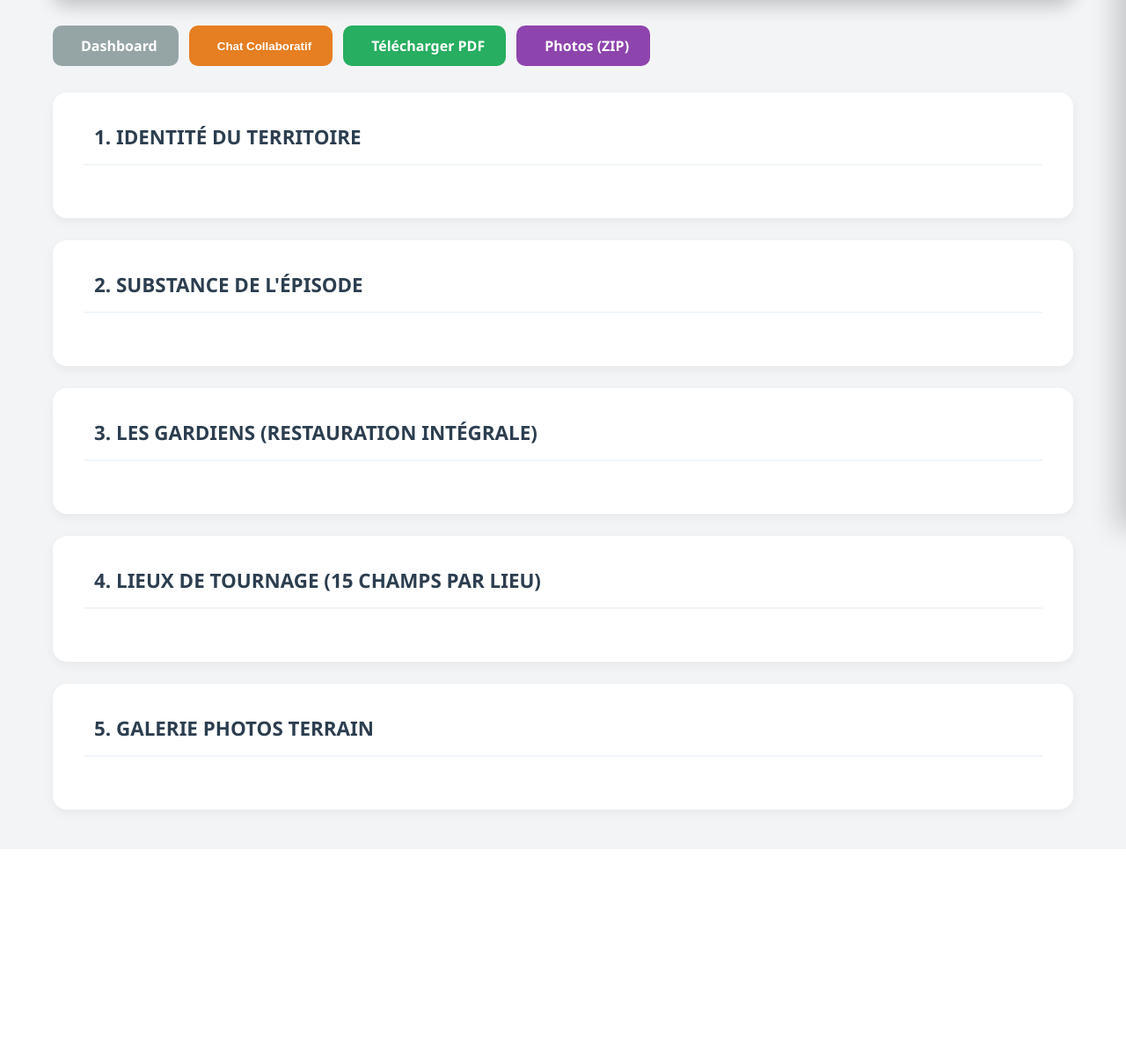
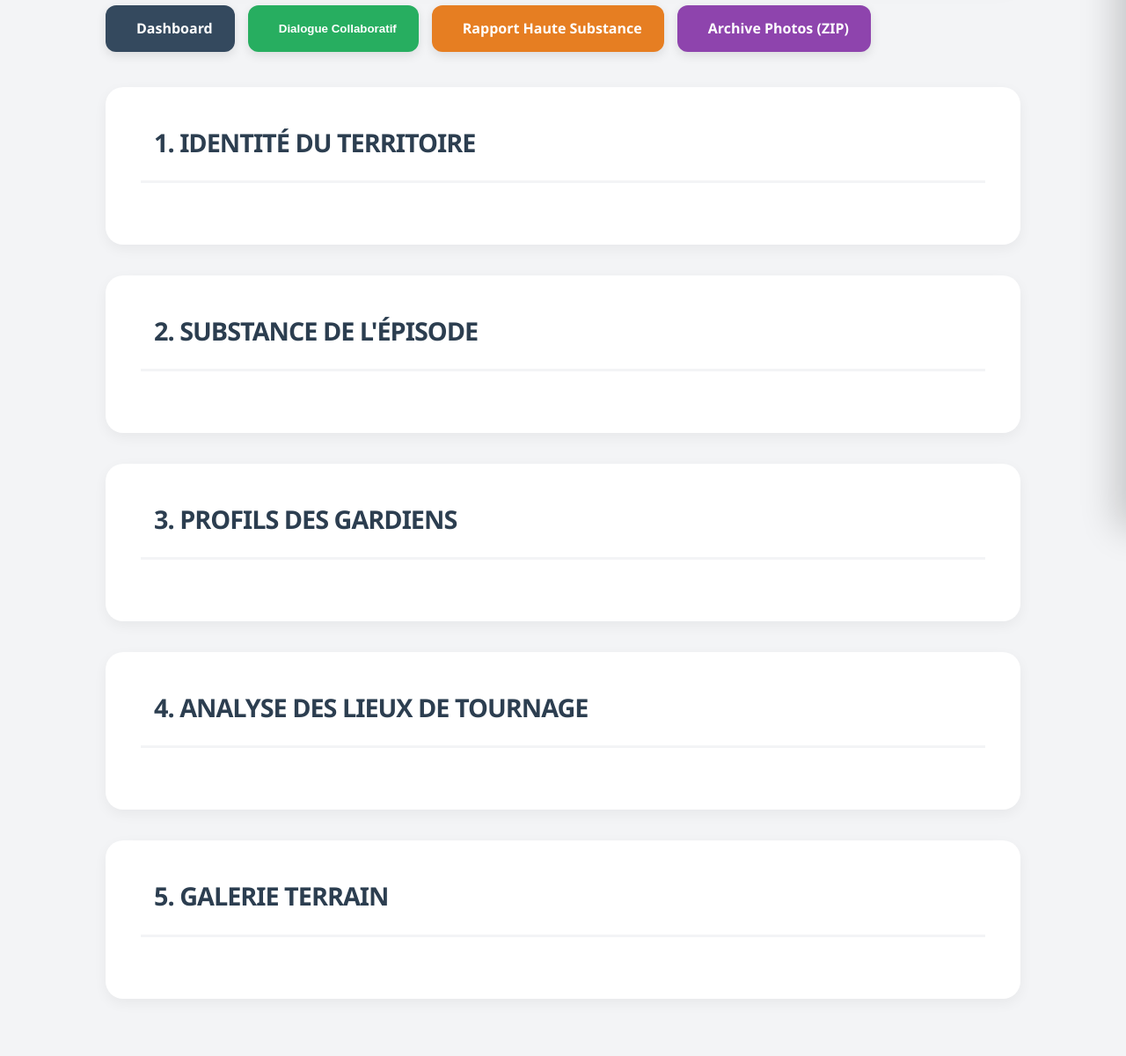
Before and after one commit to mediances-ops/rk2, a Flask app: template templates/admin_reperage_detail.html in a window 1280 px wide. Shown: the part 200-1400 px from the top of the page at 88% size. Before the commit the page ends 1132 px from the top, so only its background shows below. Run offline with Flask 3, Linux system fonts and the light colour scheme; the template is opened without the code that fills it, so the values that code supplies are empty; parts of the project's set-up code (start-up, migrations or seed data) failed here and were passed over.

Commit message:
Update admin_reperage_detail.html

```diff
--- a/templates/admin_reperage_detail.html
+++ b/templates/admin_reperage_detail.html
@@ -3,62 +3,85 @@
 <head>
     <meta charset="UTF-8">
     <meta name="viewport" content="width=device-width, initial-scale=1.0">
-    <title>{{ reperage.region }} | Substance Detail</title>
-    <!-- Lucide Icons -->
+    <title>{{ reperage.region }} | Analyse de Substance</title>
     <script src="https://unpkg.com/lucide@latest"></script>
     <style>
         /* ============================================================
-           ARCHITECTURE VISUELLE V7 - FICHE DE SUBSTANCE INTÉGRALE
+           ARCHITECTURE VISUELLE V7 - LECTURE HAUTE SUBSTANCE
            ============================================================ */
+        :root {
+            --primary: #2C3E50;
+            --secondary: #E67E22;
+            --bg: #f3f4f6;
+            --text: #2c3e50;
+            --border: #e2e8f0;
+        }
+
         * { margin: 0; padding: 0; box-sizing: border-box; }
-        body { font-family: 'Segoe UI', Tahoma, Geneva, Verdana, sans-serif; background: #f3f4f6; color: #2C3E50; }
-        .container { max-width: 1200px; margin: 0 auto; padding: 20px; }
+        body { font-family: 'Segoe UI', sans-serif; background: var(--bg); color: var(--text); line-height: 1.6; }
+        .container { max-width: 1100px; margin: 0 auto; padding: 30px; }
 
-        /* HEADER V7 AVEC BANNIÈRE */
+        /* HEADER ANALYTIQUE */
         .page-header {
-            background: linear-gradient(rgba(44, 62, 80, 0.8), rgba(44, 62, 80, 0.8)), url('{{ reperage.image_region or "https://destinationsetcuisines.com/doc/multilingue/bannerreperage.jpg" }}');
-            background-size: cover; background-position: center;
-            border-radius: 16px; padding: 60px 40px; margin-bottom: 30px; color: white;
-            box-shadow: 0 8px 20px rgba(0,0,0,0.2);
+            background: linear-gradient(135deg, var(--primary) 0%, #1a252f 100%);
+            border-radius: 20px; padding: 50px; margin-bottom: 40px; color: white;
+            box-shadow: 0 10px 30px rgba(0,0,0,0.15); position: relative; overflow: hidden;
         }
-        .header-content h1 { font-size: 3rem; font-weight: 800; margin: 0; letter-spacing: -1.5px; }
-        .header-meta { display: flex; gap: 20px; margin-top: 15px; font-weight: 600; opacity: 0.9; }
+        .header-content { position: relative; z-index: 2; }
+        .page-header h1 { font-size: 3.5rem; font-weight: 800; letter-spacing: -2px; margin-bottom: 10px; }
+        .header-badge { background: var(--secondary); color: white; padding: 6px 15px; border-radius: 50px; font-weight: 800; font-size: 0.8rem; text-transform: uppercase; }
 
-        /* NAVIGATION ACTIONS */
-        .nav-actions { display: flex; gap: 12px; margin-bottom: 30px; flex-wrap: wrap; }
+        /* BARRE D'ACTIONS RAPIDES */
+        .action-bar { display: flex; gap: 15px; margin-bottom: 40px; flex-wrap: wrap; position: sticky; top: 20px; z-index: 100; }
         .btn {
-            padding: 12px 24px; border-radius: 10px; border: none; cursor: pointer;
-            font-weight: 700; display: inline-flex; align-items: center; gap: 8px;
-            text-decoration: none; transition: 0.2s; color: white;
+            padding: 14px 25px; border-radius: 12px; border: none; cursor: pointer;
+            font-weight: 700; display: inline-flex; align-items: center; gap: 10px;
+            text-decoration: none; transition: 0.3s; color: white; box-shadow: 0 4px 12px rgba(0,0,0,0.1);
         }
-        .btn-back { background: #95a5a6; }
-        .btn-print { background: #27ae60; }
+        .btn-back { background: #34495e; }
+        .btn-print { background: var(--secondary); }
         .btn-zip { background: #8e44ad; }
-        .btn-chat { background: #E67E22; }
-        .btn:hover { transform: translateY(-2px); filter: brightness(1.1); }
+        .btn-chat { background: #27ae60; }
+        .btn:hover { transform: translateY(-3px); box-shadow: 0 6px 20px rgba(0,0,0,0.15); filter: brightness(1.1); }
 
-        /* SECTIONS DE SUBSTANCE */
-        .section { background: white; border-radius: 16px; padding: 35px; margin-bottom: 25px; box-shadow: 0 4px 12px rgba(0,0,0,0.05); }
-        .section-header { display: flex; align-items: center; gap: 12px; margin-bottom: 25px; border-bottom: 2px solid #f1f5f9; padding-bottom: 15px; }
-        .section-title { font-size: 1.4rem; font-weight: 800; text-transform: uppercase; color: #2C3E50; }
+        /* BLOCS DE SUBSTANCE - MISE EN PAGE NARRATIVE */
+        .section { background: white; border-radius: 20px; padding: 40px; margin-bottom: 35px; box-shadow: 0 5px 15px rgba(0,0,0,0.05); }
+        .section-header { display: flex; align-items: center; gap: 15px; margin-bottom: 30px; border-bottom: 3px solid var(--bg); padding-bottom: 20px; }
+        .section-title { font-size: 1.8rem; font-weight: 800; text-transform: uppercase; letter-spacing: -1px; }
+        .section-header i { color: var(--secondary); }
 
-        .data-grid { display: grid; grid-template-columns: repeat(auto-fit, minmax(250px, 1fr)); gap: 20px; }
-        .data-item { background: #f8fafc; padding: 15px; border-radius: 10px; border: 1px solid #e2e8f0; }
-        .label { font-size: 0.75rem; font-weight: 800; text-transform: uppercase; color: #E67E22; margin-bottom: 5px; display: block; }
-        .value { font-size: 1rem; font-weight: 600; line-height: 1.5; white-space: pre-wrap; }
+        /* GRILLE DE DONNÉES ÉPURÉE */
+        .data-list { display: grid; grid-template-columns: 1fr; gap: 25px; }
+        .data-row { display: grid; grid-template-columns: 250px 1fr; gap: 30px; padding-bottom: 15px; border-bottom: 1px solid #f1f5f9; }
+        .data-label { font-size: 0.85rem; font-weight: 800; color: var(--secondary); text-transform: uppercase; letter-spacing: 1px; }
+        .data-value { font-size: 1.05rem; font-weight: 600; color: var(--primary); }
+        .data-value.long-text { font-weight: 500; line-height: 1.8; text-align: justify; }
 
-        /* TRIPTYQUE GARDIENS & LIEUX */
-        .card { border: 2px solid #f1f5f9; border-radius: 12px; padding: 20px; margin-bottom: 20px; background: #fff; }
-        .card-header { background: #2C3E50; color: white; padding: 10px 15px; border-radius: 8px; margin-bottom: 15px; font-weight: 700; }
+        /* CARTES INDIVIDUELLES (GARDIENS & LIEUX) */
+        .sub-card { background: #f8fafc; border: 2px solid var(--border); border-radius: 15px; padding: 30px; margin-bottom: 25px; transition: 0.3s; }
+        .sub-card:hover { border-color: var(--secondary); }
+        .card-title { font-size: 1.3rem; font-weight: 800; margin-bottom: 20px; display: flex; align-items: center; gap: 10px; color: var(--primary); border-left: 5px solid var(--secondary); padding-left: 15px; }
 
-        /* CHAT PANEL */
-        #adminChatPanel { position: fixed; right: -450px; top: 0; width: 450px; height: 100vh; background: white; z-index: 10000; transition: 0.4s; box-shadow: -10px 0 30px rgba(0,0,0,0.2); display: flex; flex-direction: column; }
+        /* GALERIE */
+        .gallery { display: grid; grid-template-columns: repeat(auto-fill, minmax(250px, 1fr)); gap: 20px; }
+        .photo-card { border-radius: 12px; overflow: hidden; background: white; border: 1px solid var(--border); transition: 0.3s; }
+        .photo-card img { width: 100%; height: 200px; object-fit: cover; }
+        .photo-card p { padding: 10px; font-size: 0.8rem; font-weight: 700; text-align: center; }
+
+        /* CHAT DRAWER */
+        #adminChatPanel { position: fixed; right: -450px; top: 0; width: 450px; height: 100vh; background: white; z-index: 10000; transition: 0.4s cubic-bezier(0.77, 0, 0.175, 1); box-shadow: -10px 0 40px rgba(0,0,0,0.2); display: flex; flex-direction: column; }
         #adminChatPanel.active { right: 0; }
-        .chat-header { background: #2C3E50; color: white; padding: 20px; display: flex; justify-content: space-between; align-items: center; }
-        .chat-messages { flex: 1; overflow-y: auto; padding: 20px; background: #f9f9f9; display: flex; flex-direction: column; gap: 10px; }
-        .chat-bubble { padding: 12px; border-radius: 12px; max-width: 85%; font-size: 0.9rem; }
-        .chat-bubble.production { background: #E67E22; color: white; align-self: flex-end; }
-        .chat-bubble.fixer { background: white; border: 1px solid #ddd; align-self: flex-start; }
+        .chat-header { background: var(--primary); color: white; padding: 25px; display: flex; justify-content: space-between; align-items: center; }
+        .chat-messages { flex: 1; overflow-y: auto; padding: 20px; background: #f4f7f6; display: flex; flex-direction: column; gap: 10px; }
+        .chat-bubble { padding: 12px 16px; border-radius: 15px; max-width: 85%; font-size: 0.95rem; }
+        .chat-bubble.production { background: var(--secondary); color: white; align-self: flex-end; border-bottom-right-radius: 2px; }
+        .chat-bubble.fixer { background: white; border: 1px solid var(--border); align-self: flex-start; border-bottom-left-radius: 2px; }
+
+        @media (max-width: 768px) {
+            .data-row { grid-template-columns: 1fr; gap: 5px; }
+            .page-header { padding: 30px; }
+            .page-header h1 { font-size: 2rem; }
+        }
     </style>
 </head>
 <body>
@@ -67,112 +90,107 @@
         <!-- HEADER -->
         <header class="page-header">
             <div class="header-content">
-                <p style="color: #E67E22; font-weight: 800; margin-bottom: 5px;">Pre-scouting Platform / Substance Detail</p>
+                <span class="header-badge">{{ reperage.statut }}</span>
                 <h1>{{ reperage.region }}</h1>
                 <div class="header-meta">
-                    <span><i data-lucide="map-pin"></i> {{ reperage.pays }}</span>
-                    <span><i data-lucide="user"></i> {{ reperage.fixer_nom }}</span>
-                    <span><i data-lucide="hash"></i> ID #{{ reperage.id }}</span>
+                    <span><i data-lucide="map"></i> {{ reperage.pays }}</span>
+                    <span><i data-lucide="user-check"></i> {{ reperage.fixer_nom }}</span>
+                    <span><i data-lucide="calendar"></i> {{ reperage.created_at.split('T')[0] }}</span>
                 </div>
             </div>
         </header>
 
-        <!-- NAVIGATION ACTIONS (RESTAURATION FIX 5 & 6) -->
-        <div class="nav-actions">
+        <!-- ACTIONS -->
+        <div class="action-bar">
             <a href="/admin" class="btn btn-back"><i data-lucide="arrow-left"></i> Dashboard</a>
-            <button onclick="toggleChat()" class="btn btn-chat"><i data-lucide="message-square"></i> Chat Collaboratif</button>
-            <a href="/admin/reperage/{{ reperage.id }}/print" target="_blank" class="btn btn-print"><i data-lucide="printer"></i> Télécharger PDF</a>
-            <a href="/admin/reperage/{{ reperage.id }}/photos" class="btn btn-zip"><i data-lucide="package"></i> Photos (ZIP)</a>
+            <button onclick="toggleChat()" class="btn btn-chat"><i data-lucide="messages-square"></i> Dialogue Collaboratif</button>
+            <a href="/admin/reperage/{{ reperage.id }}/print" target="_blank" class="btn btn-print"><i data-lucide="printer"></i> Rapport Haute Substance</a>
+            <a href="/admin/reperage/{{ reperage.id }}/photos" class="btn btn-zip"><i data-lucide="package"></i> Archive Photos (ZIP)</a>
         </div>
 
-        <!-- 1. IDENTITÉ DU TERRITOIRE -->
+        <!-- 1. LE TERRITOIRE -->
         <div class="section">
-            <div class="section-header"><i data-lucide="globe"></i><h2 class="section-title">1. Identité du Territoire</h2></div>
-            <div class="data-grid">
+            <div class="section-header"><i data-lucide="globe-2"></i><h2 class="section-title">1. Identité du Territoire</h2></div>
+            <div class="data-list">
                 {% for k, v in territoire.items() %}
-                {% if v %}
-                <div class="data-item">
-                    <span class="label">{{ k.replace('_', ' ') }}</span>
-                    <div class="value">{{ v|linkify|safe }}</div>
+                <div class="data-row">
+                    <span class="data-label">{{ k.replace('_', ' ') }}</span>
+                    <div class="data-value {% if v|length > 100 %}long-text{% endif %}">{{ v|linkify|safe }}</div>
                 </div>
-                {% endif %}
                 {% endfor %}
             </div>
         </div>
 
-        <!-- 2. SUBSTANCE DE L'ÉPISODE -->
+        <!-- 2. L'ÉPISODE (SUBSTANCE NARRATIVE) -->
         <div class="section">
             <div class="section-header"><i data-lucide="clapperboard"></i><h2 class="section-title">2. Substance de l'Épisode</h2></div>
-            <div class="data-grid">
+            <div class="data-list">
                 {% for k, v in episode.items() %}
-                {% if v %}
-                <div class="data-item">
-                    <span class="label">{{ k.replace('_', ' ') }}</span>
-                    <div class="value">{{ v|linkify|safe }}</div>
+                <div class="data-row">
+                    <span class="data-label">{{ k.replace('_', ' ') }}</span>
+                    <div class="data-value long-text">{{ v|linkify|safe }}</div>
                 </div>
-                {% endif %}
                 {% endfor %}
             </div>
         </div>
 
-        <!-- 3. LES GARDIENS (TRIPTYQUE COMPLET) -->
+        <!-- 3. LES GARDIENS (TRIPTYQUE HUMAIN) -->
         <div class="section">
-            <div class="section-header"><i data-lucide="users"></i><h2 class="section-title">3. Les Gardiens (Restauration Intégrale)</h2></div>
+            <div class="section-header"><i data-lucide="users"></i><h2 class="section-title">3. Profils des Gardiens</h2></div>
             {% for g in reperage.gardiens %}
-            <div class="card">
-                <div class="card-header">GARDIEN #{{ g.ordre }} : {{ g.prenom }} {{ g.nom }}</div>
-                <div class="data-grid">
-                    <div class="data-item"><span class="label">Âge / Fonction</span><div class="value">{{ g.age }} ans - {{ g.fonction }}</div></div>
-                    <div class="data-item"><span class="label">Savoir-faire</span><div class="value">{{ g.savoir_transmis }}</div></div>
-                    <div class="data-item"><span class="label">Psychologie & Histoire</span><div class="value">{{ g.histoire_personnelle }}</div></div>
-                    <div class="data-item"><span class="label">Évaluation Cinégénie</span><div class="value">{{ g.evaluation_cinegenie }}</div></div>
-                    <div class="data-item"><span class="label">Contact</span><div class="value">{{ g.telephone }}<br>{{ g.email }}</div></div>
+            <div class="sub-card">
+                <div class="card-title"><i data-lucide="user"></i> Gardien #{{ g.ordre }} : {{ g.prenom }} {{ g.nom }}</div>
+                <div class="data-list">
+                    <div class="data-row"><span class="data-label">Identité</span><div class="data-value">{{ g.age }} ans | {{ g.fonction }}</div></div>
+                    <div class="data-row"><span class="data-label">Savoir Transmis</span><div class="data-value long-text">{{ g.savoir_transmis }}</div></div>
+                    <div class="data-row"><span class="data-label">Histoire & Psychologie</span><div class="data-value long-text">{{ g.histoire_personnelle }}</div></div>
+                    <div class="data-row"><span class="data-label">Évaluation Cinégénie</span><div class="data-value long-text">{{ g.evaluation_cinegenie }}</div></div>
+                    <div class="data-row"><span class="data-label">Coordonnées</span><div class="data-value">{{ g.telephone }} / {{ g.email }}</div></div>
                 </div>
             </div>
             {% endfor %}
         </div>
 
-        <!-- 4. LES LIEUX (TRIPTYQUE COMPLET) -->
+        <!-- 4. LES LIEUX (TRIPTYQUE TECHNIQUE) -->
         <div class="section">
-            <div class="section-header"><i data-lucide="map"></i><h2 class="section-title">4. Lieux de Tournage (15 champs par lieu)</h2></div>
+            <div class="section-header"><i data-lucide="map-pin"></i><h2 class="section-title">4. Analyse des Lieux de Tournage</h2></div>
             {% for l in reperage.lieux %}
-            <div class="card">
-                <div class="card-header">LIEU #{{ l.numero_lieu }} : {{ l.nom }} ({{ l.type_environnement }})</div>
-                <div class="data-grid">
-                    <div class="data-item"><span class="label">Description Visuelle</span><div class="value">{{ l.description_visuelle }}</div></div>
-                    <div class="data-item"><span class="label">Cinégénie & Axes</span><div class="value">{{ l.cinegenie }}<br>{{ l.axes_camera }}</div></div>
-                    <div class="data-item"><span class="label">Ambiance Sonore</span><div class="value">{{ l.ambiance_sonore }}</div></div>
-                    <div class="data-item"><span class="label">Logistique</span><div class="value">Accès: {{ l.accessibilite }} / Elec: {{ l.electricite }}</div></div>
-                    <div class="data-item"><span class="label">Météo / Protection</span><div class="value">{{ l.protection_meteo }}</div></div>
+            <div class="sub-card">
+                <div class="card-title"><i data-lucide="tent"></i> Lieu #{{ l.numero_lieu }} : {{ l.nom }}</div>
+                <div class="data-list">
+                    <div class="data-row"><span class="data-label">Nature</span><div class="data-value">{{ l.type_environnement }}</div></div>
+                    <div class="data-row"><span class="data-label">Description Visuelle</span><div class="data-value long-text">{{ l.description_visuelle }}</div></div>
+                    <div class="data-row"><span class="data-label">Analyse Artistique</span><div class="data-value long-text"><strong>Potentiel :</strong> {{ l.cinegenie }}<br><strong>Axes :</strong> {{ l.axes_camera }}</div></div>
+                    <div class="data-row"><span class="data-label">Technique & Logistique</span><div class="data-value long-text"><strong>Accès :</strong> {{ l.accessibilite }} | <strong>Élec :</strong> {{ l.electricite }} | <strong>Météo :</strong> {{ l.protection_meteo }}</div></div>
                 </div>
             </div>
             {% endfor %}
         </div>
 
-        <!-- 5. GALERIE MÉDIAS -->
+        <!-- 5. GALERIE PHOTOS -->
         <div class="section">
-            <div class="section-header"><i data-lucide="camera"></i><h2 class="section-title">5. Galerie Photos Terrain</h2></div>
-            <div style="display: grid; grid-template-columns: repeat(auto-fill, minmax(200px, 1fr)); gap: 15px;">
+            <div class="section-header"><i data-lucide="camera"></i><h2 class="section-title">5. Galerie Terrain</h2></div>
+            <div class="gallery">
                 {% for m in reperage.medias %}
-                <div style="text-align: center; border: 1px solid #ddd; border-radius: 12px; overflow: hidden; background: white;">
-                    <img src="/uploads/{{ reperage.id }}/{{ m.nom_fichier }}" style="width: 100%; height: 150px; object-fit: cover;">
-                    <p style="font-size: 0.7rem; padding: 5px;">{{ m.nom_original }}</p>
+                <div class="photo-card">
+                    <img src="/uploads/{{ reperage.id }}/{{ m.nom_fichier }}" alt="Photo">
+                    <p>{{ m.nom_original }}</p>
                 </div>
                 {% endfor %}
             </div>
         </div>
     </div>
 
-    <!-- CHAT ADMIN DRAWER -->
+    <!-- CHAT ADMIN -->
     <div id="adminChatPanel">
         <div class="chat-header">
-            <h3>Dossier #{{ reperage.id }} Chat</h3>
-            <button onclick="toggleChat()" style="background:none; border:none; color:white; font-size:1.5rem; cursor:pointer;">&times;</button>
+            <h3><i data-lucide="message-square"></i> Chat Production</h3>
+            <button onclick="toggleChat()" style="background:none; border:none; color:white; cursor:pointer;"><i data-lucide="x"></i></button>
         </div>
         <div class="chat-messages" id="adminChatMessages"></div>
-        <div style="padding:20px; border-top:1px solid #eee; display:flex; gap:10px;">
-            <textarea id="adminChatInput" placeholder="Consigne de production..." style="flex:1; padding:10px; border-radius:8px; border:1px solid #ddd; font-family:inherit;"></textarea>
-            <button onclick="sendAdminMessage()" style="background:#E67E22; color:white; border:none; border-radius:8px; padding:10px;"><i data-lucide="send"></i></button>
+        <div class="chat-input-container">
+            <textarea id="adminChatInput" class="chat-input" placeholder="Nouvelle consigne..." rows="2"></textarea>
+            <button onclick="sendAdminMessage()" class="chat-send-btn"><i data-lucide="send"></i></button>
         </div>
     </div>
 
@@ -192,6 +210,8 @@
             document.getElementById('adminChatMessages').innerHTML = msgs.map(m => `
                 <div class="chat-bubble ${m.auteur_type}"><strong>${m.auteur_nom}:</strong><br>${m.contenu}</div>
             `).join('');
+            const container = document.getElementById('adminChatMessages');
+            container.scrollTop = container.scrollHeight;
         }
 
         async function sendAdminMessage() {
```
